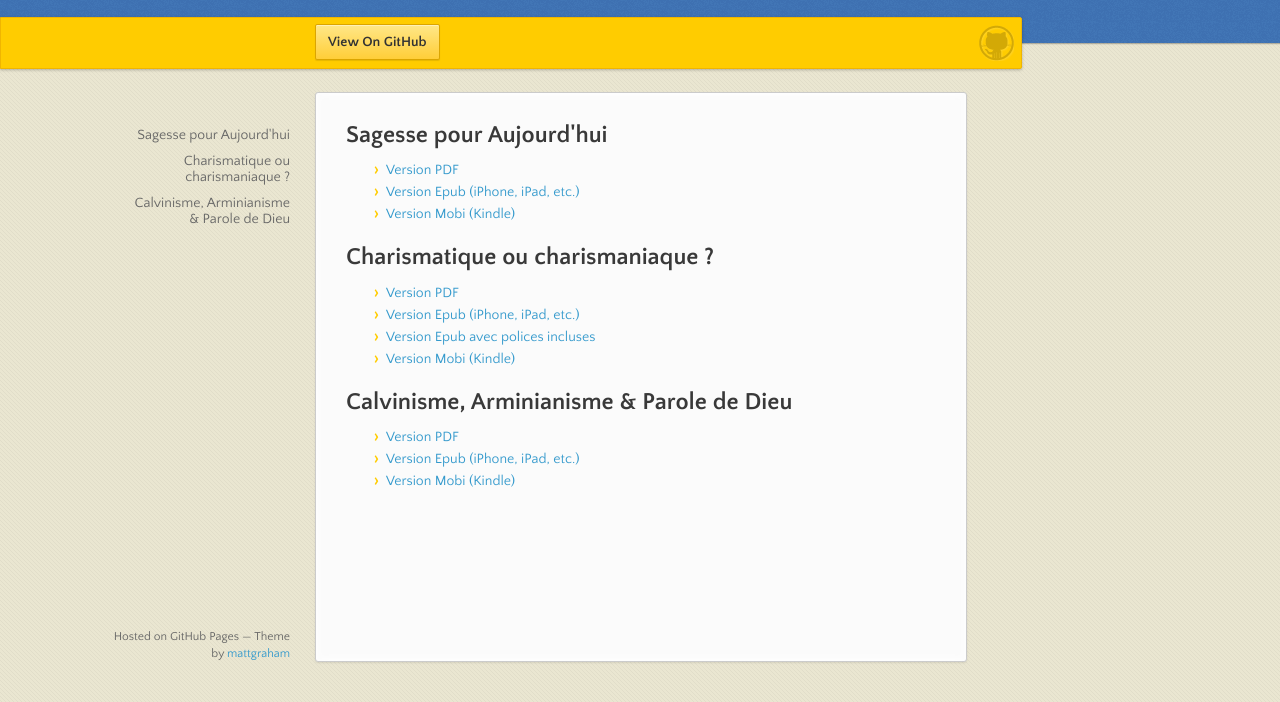
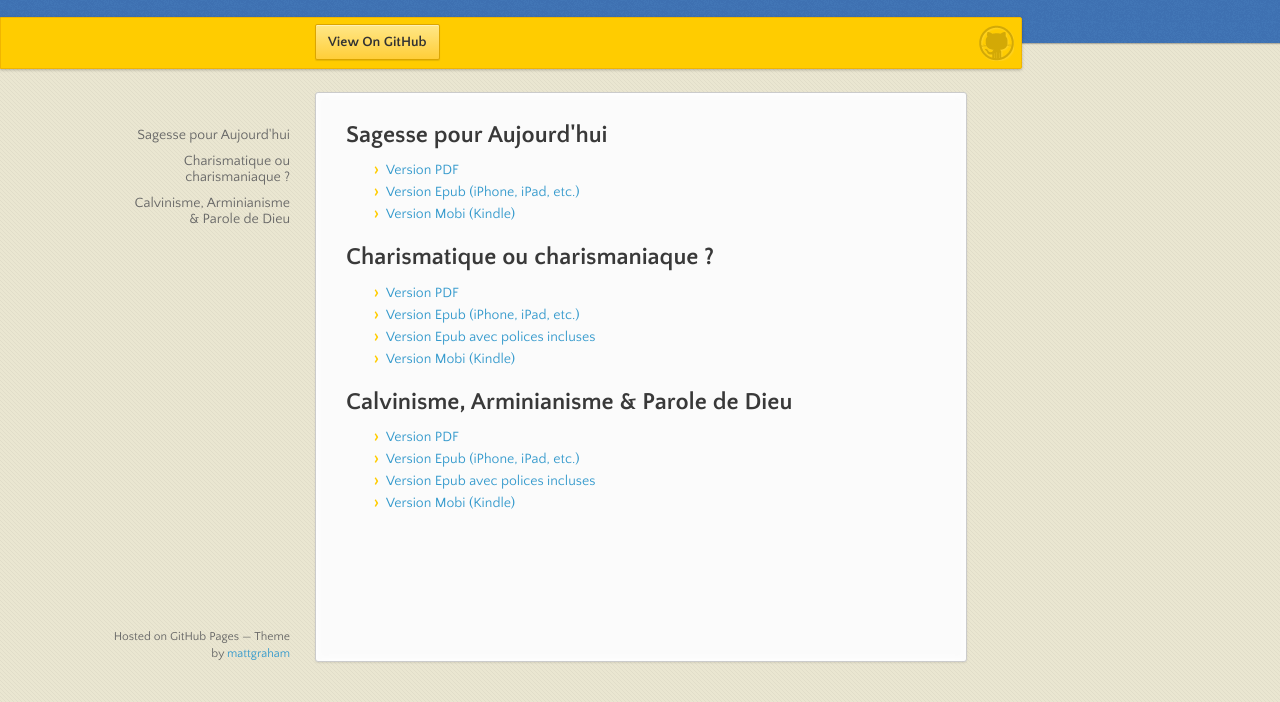
Before and after one commit to cc-translators/cc-translators.github.com, a plain HTML site: page index.html in a window 1280 px wide. Shown: the part 98-800 px from the top of the page. Drawn offline with nearby package versions, Linux system fonts and the light colour scheme.

Commit message:
Add embedded version of calvinisme

```diff
--- a/index.html
+++ b/index.html
@@ -54,6 +54,7 @@
 <ul>
 <li><a href="files/calvinisme_digest.pdf">Version PDF</a></li>
 <li><a href="files/calvinisme_pocket.epub">Version Epub (iPhone, iPad, etc.)</a></li>
+<li><a href="files/calvinisme_pocket_embedded.epub">Version Epub avec polices incluses</a></li>
 <li><a href="files/calvinisme_pocket.mobi">Version Mobi (Kindle)</a></li>
 </ul>
       </section>
```
Also changed, not shown: 1 other file.
